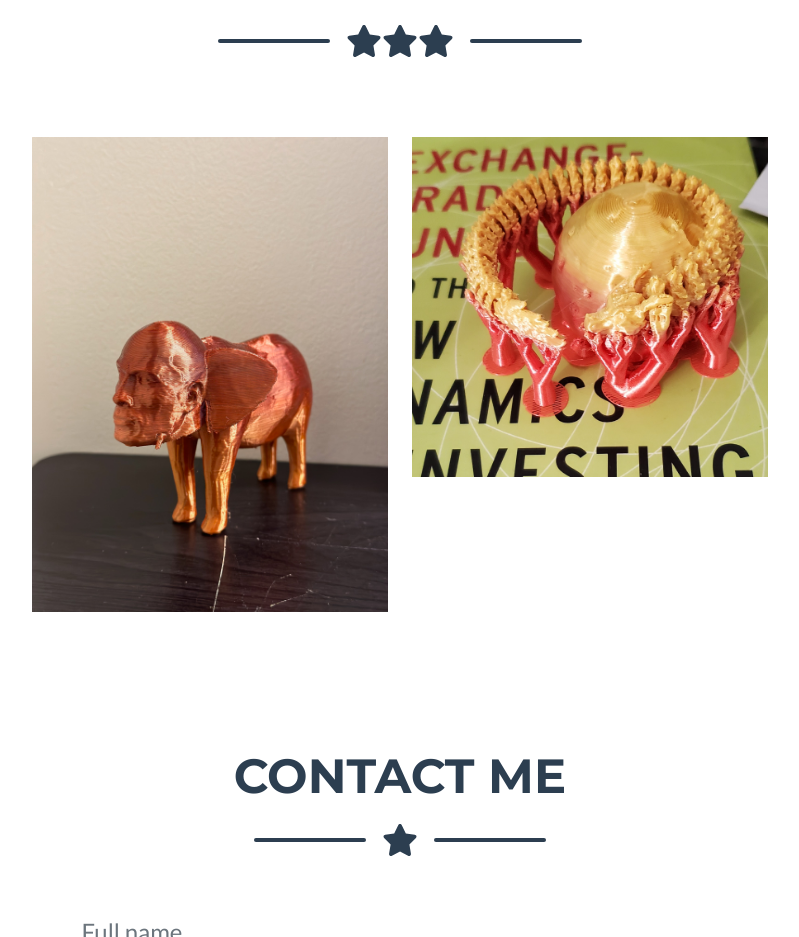
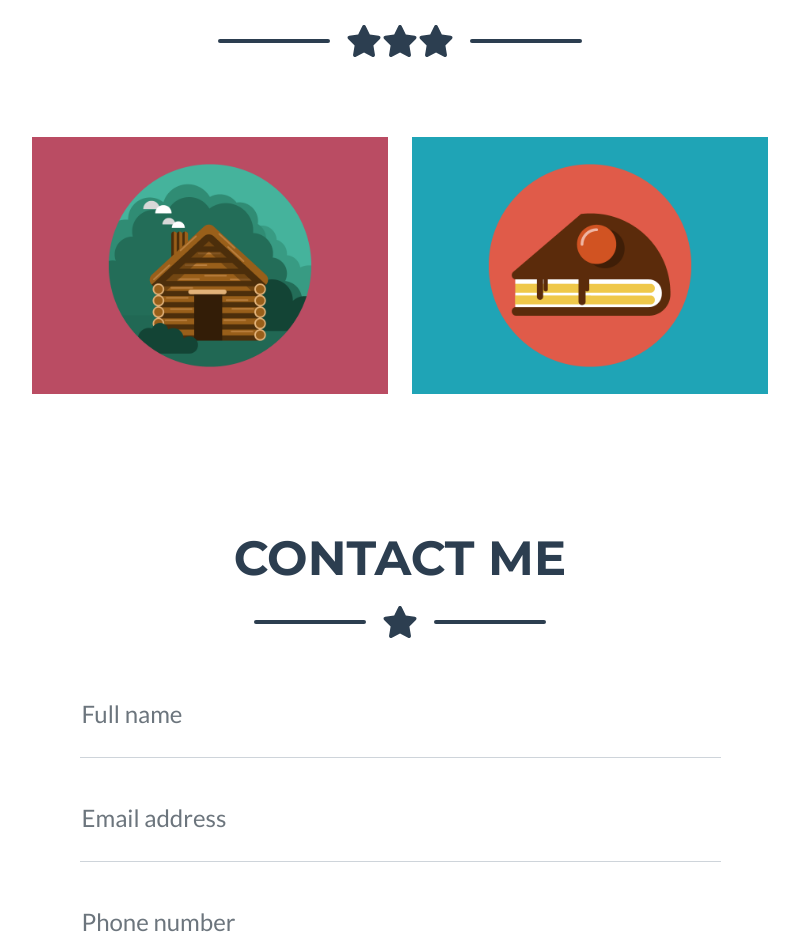
Before and after one commit to alexli024/engrportfolio.github.io, a plain HTML site: page index.html in a window 1280 px wide. Shown: the part 3320-4257 px from the top of the page, without its empty margins (240-1039 px from the left). Drawn offline with nearby package versions, Linux system fonts and the light colour scheme.

Commit message:
Update index.html

```diff
--- a/index.html
+++ b/index.html
@@ -192,7 +192,7 @@
                             <div class="portfolio-item-caption d-flex align-items-center justify-content-center h-100 w-100">
                                 <div class="portfolio-item-caption-content text-center text-white"><i class="fas fa-plus fa-3x"></i></div>
                             </div>
-                            <img class="img-fluid" src="assets/img/portfolio/RockElephant.jpg" alt="..." />
+                            <img class="img-fluid" src="assets/img/portfolio/cabin.png" alt="..." />
                         </div>
                     </div>
                     <!-- Portfolio Item 2-->
@@ -201,7 +201,7 @@
                             <div class="portfolio-item-caption d-flex align-items-center justify-content-center h-100 w-100">
                                 <div class="portfolio-item-caption-content text-center text-white"><i class="fas fa-plus fa-3x"></i></div>
                             </div>
-                            <img class="img-fluid" src="assets/img/portfolio/DragonMoonOnBook.jpg" alt="..." />
+                            <img class="img-fluid" src="assets/img/portfolio/cake.png" alt="..." />
                         </div>
                     </div>
                 </div>
```
